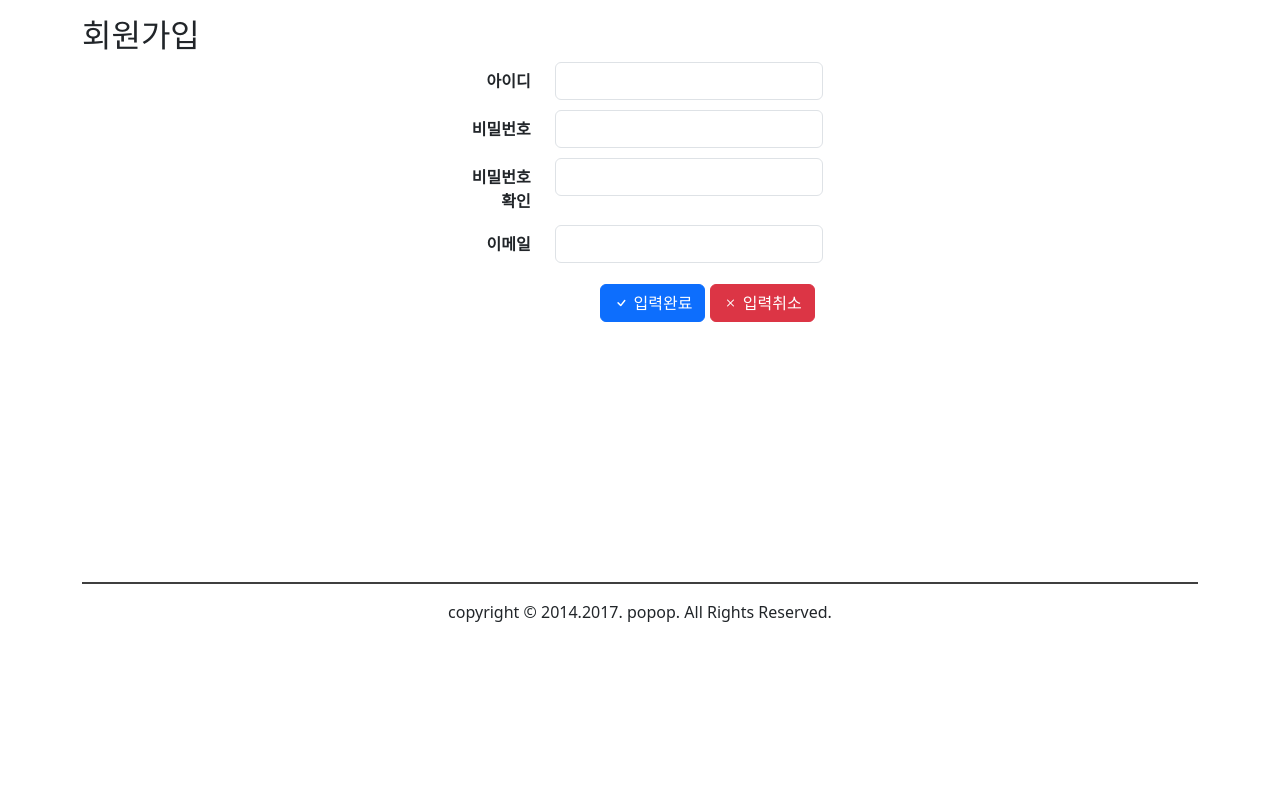
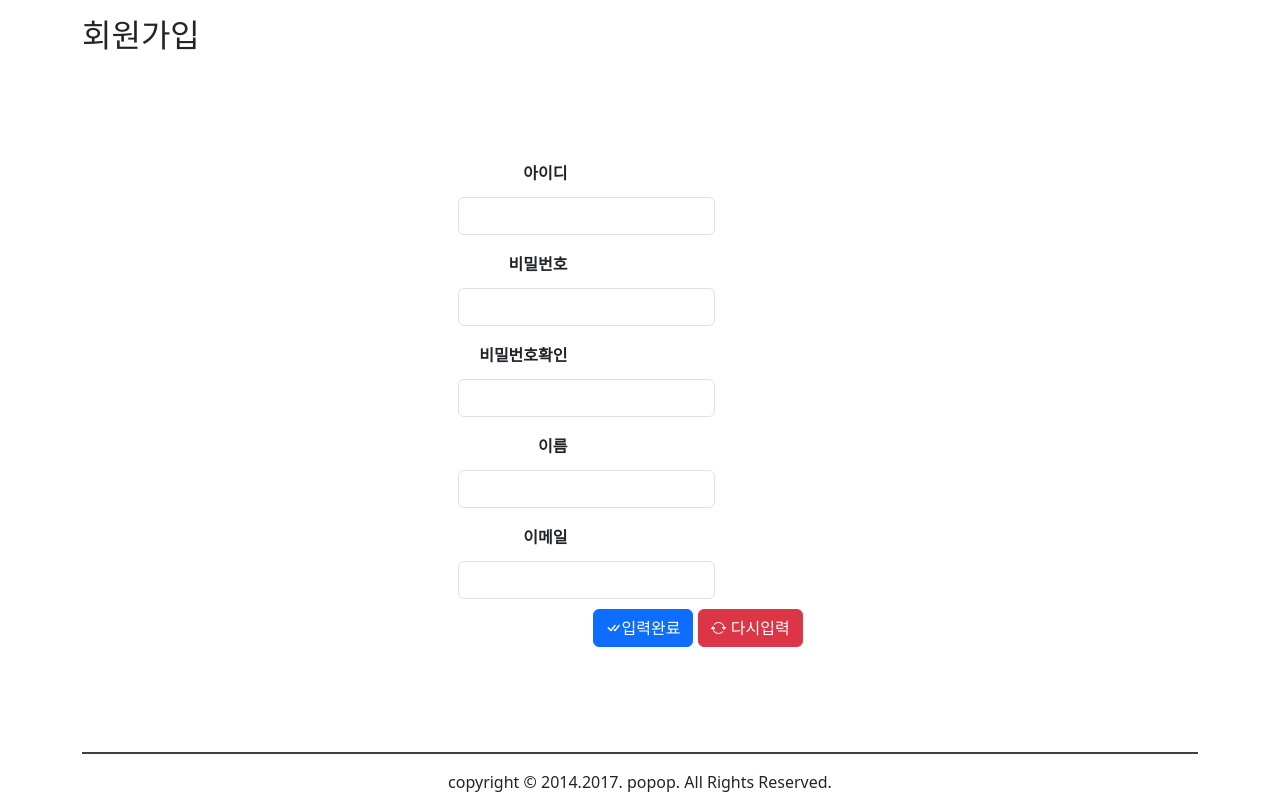
Before and after one commit to SEOKHYEONKIM0523/FastAPIproject, a FastAPI app: page /join in a window 1280 px wide. Shown: the part 138-948 px from the top of the page. Before the commit the page ends 760 px from the top, so only its background shows below. Run offline with FastAPI, Linux system fonts and the light colour scheme; parts of the project's set-up code (start-up, migrations or seed data) failed here and were passed over.

Commit message:
회원가입 - 프론트엔드

```diff
--- a/views/templates/base.html
+++ b/views/templates/base.html
@@ -4,11 +4,10 @@
     <meta charset="UTF-8">
     <meta name="viewport" content="width=device-width, initial-scale=1">
     <title>세미 프로젝트 - index</title>
-    <link rel="stylesheet" href="css/base.css">
     <link rel="stylesheet" href="https://cdn.jsdelivr.net/npm/bootstrap@5.3.2/dist/css/bootstrap.min.css">
+    <link rel="stylesheet" href="https://cdn.jsdelivr.net/npm/bootstrap-icons@1.11.3/font/bootstrap-icons.css">
     <link rel="stylesheet" href="{{ url_for('static', path='/css/base.css')}}">
-    <link rel="stylesheet" href="https://cdn.jsdelivr.net/npm/bootstrap-icons@1.11.3/font/bootstrap-icons.css">
-    {% block style %} {% endblock%}
+    {% block style %} {% endblock %}
 
 </head>
 <body>
@@ -17,5 +16,6 @@
         {% block main %}{% endblock %}
         {% include 'include/footer.html'%}
     </div>
+    {% block script %} {% endblock %}
 </body>
 </html>
--- a/views/templates/join.html
+++ b/views/templates/join.html
@@ -11,39 +11,70 @@
 {% block main %}
     <main>
         <div><h2>회원가입</h2></div>
-        <div class="container d-flex justify-content-center">
-            <form class="m-auto">
-                <div class="form-group row">
-                    <label for="idInput" class="col-sm-3 col-form-label">아이디</label>
-                    <div class="col-sm-9">
-                        <input type="text" class="form-control" id="idInput">
+        <form name="joinfrm">
+            <div class="row">
+                <div class="col-auto"><label for="userid" class="col-form-label">아이디</label></div>
+                <div class="col-auto"><input type="text" name="userid" id="userid" class="form-control"></div>
             </div>
+            <div class="row">
+                <div class="col-auto"><label for="passwd" class="col-form-label">비밀번호</label></div>
+                <div class="col-auto"><input type="password" name="passwd" id="passwd" class="form-control"></div>
             </div>
-                <div class="form-group row">
-                    <label for="passwordInput" class="col-sm-3 col-form-label">비밀번호</label>
-                    <div class="col-sm-9">
-                        <input type="password" class="form-control" id="passwordInput">
+            <div class="row">
+                <div class="col-auto"><label for="repwd" class="col-form-label">비밀번호확인</label></div>
+                <div class="col-auto"><input type="password" name="repwd" id="repwd" class="form-control"></div>
             </div>
+            <div class="row">
+                <div class="col-auto"><label for="name" class="col-form-label">이름</label></div>
+                <div class="col-auto"><input type="text" name="name" id="name" class="form-control"></div>
             </div>
-                <div class="form-group row">
-                    <label for="confirmPasswordInput" class="col-sm-3 col-form-label">비밀번호 확인</label>
-                    <div class="col-sm-9">
-                        <input type="password" class="form-control" id="confirmPasswordInput">
+            <div class="row">
+                <div class="col-auto"><label for="email" class="col-form-label">이메일</label></div>
+                <div class="col-auto"><input type="text" name="email" id="email" class="form-control"></div>
             </div>
-                </div>
-                <div class="form-group row">
-                    <label for="emailInput" class="col-sm-3 col-form-label">이메일</label>
-                    <div class="col-sm-9">
-                        <input type="text" class="form-control" id="emailInput">
-                    </div>
-                </div>
-                <div class="form-group row justify-content-center mt-3">
+            <div class="row">
                 <div class="col-auto">
-                        <button type="button" class="btn btn-primary"><i class="bi bi-check"></i> 입력완료</button>
-                        <button type="reset" class="btn btn-danger ml-2"><i class="bi bi-x"></i> 입력취소</button>
+                    <button type="button" class="btn btn-primary" id="joinbtn">
+                        <i class="bi bi-check-all"></i>입력완료</button>
+                    <button type="reset" class="btn btn-danger">
+                        <i class="bi bi-arrow-repeat"></i> 다시입력</button>
                 </div>
             </div>
         </form>
-        </div>
     </main>
 {% endblock %}
+
+{% block script %}
+<script>
+    let joinbtn = document.querySelector('#joinbtn');
+    let joinfrm = document.joinfrm
+    joinbtn.addEventListener('click', () => {
+        //폼에 입력된 데이터를 초기화함
+        const formData = new FormData(joinfrm);
+
+        // 서버에 보내기 위해 JSON 객체로 변환
+        let jsondata = {};
+        formData.forEach(function (val, key){
+            jsondata[key] = val;
+        });
+
+        // ajax를 통해서 서버로 전송하고 결과 받음
+        fetch('http://127.0.0.1:8000/join', {
+            method: 'POST',             // 데이터 전송할 방식
+            headers: {
+                 'Accept': 'application/json',
+                'Content-Type':'application/json'
+            },                              // 전송할 데이터 형식 정의
+            body: JSON.stringify(jsondata)  // 서버로 전송할 데이터
+        })
+            // .then((res) => res.json())      //서버로 부터 응답 받음
+            // .then((data) => console.log(data))  // 서버 데이터 출력
+            .then((res) => res.text())
+            .then((data) => {
+                if (parseInt(data) > 0 ) location.href = '/joinok' //회원가입 성공 시
+                else location.href ='/error'             //회원가입 실패 시
+            })
+            .catch((err) => console.log(err));      //오류발생시 콘솔에 출력
+    });
+</script>
+{% endblock %}
```
Also changed, not shown: app/routes/member.py (+7 -0 lines), views/templates/joinok.html (added, +26 -0 lines). Lines whose indentation alone changed are shown as unchanged.
